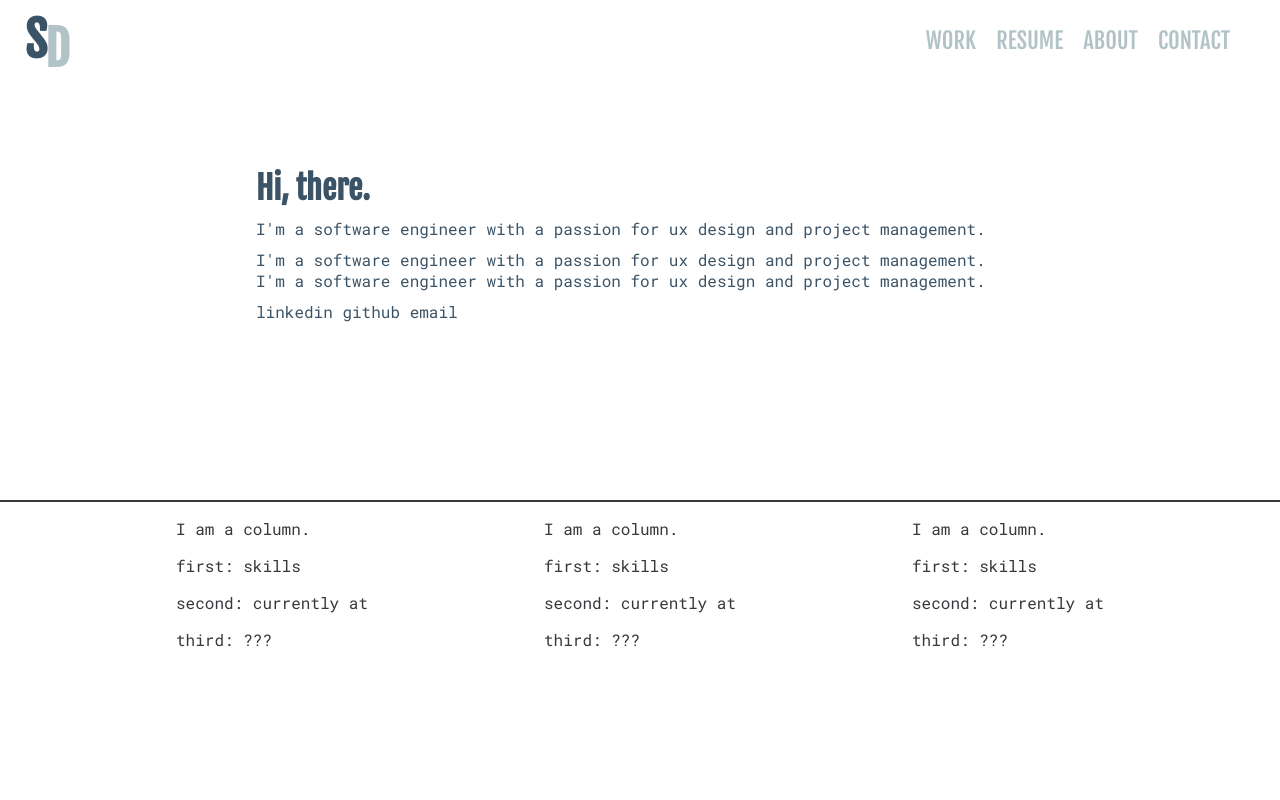
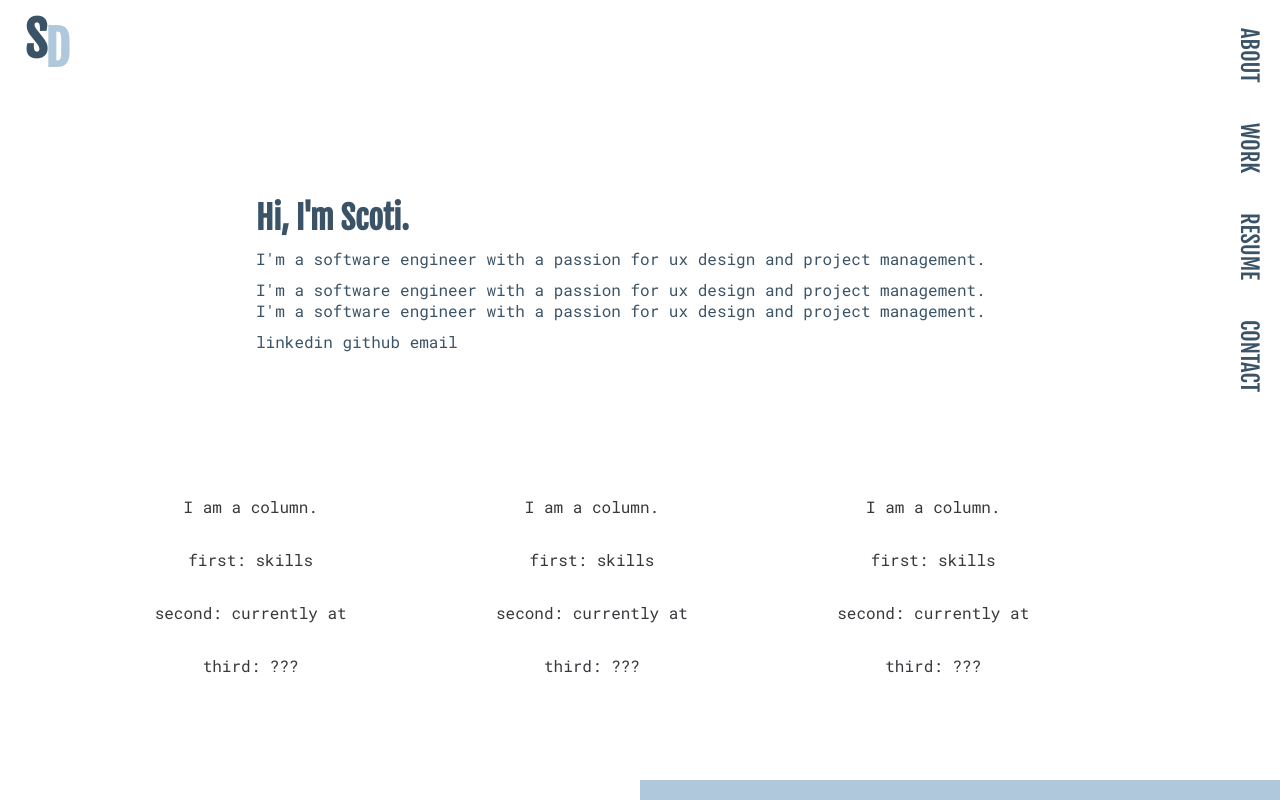
Before and after one commit to scotidodson/2021-portfolio, a React (Create React App) app: page / in a window 1280 px wide. Shown: the top 800 px of the page. Built offline with nearby package versions, Linux system fonts and the light colour scheme.

Commit message:
move nav bar

```diff
--- a/src/App.css
+++ b/src/App.css
@@ -8,23 +8,11 @@ body {
 }
 
 .navigation {
-    /* z-index: 10; */
     position: fixed;
-    top: 6px;
+    top: 0;
     right: 0;
-    /* background: #fff;
-    height: 70px; */
-
-}
-
-.navBar {
-    /* z-index: 2; */
-    position: fixed;
     width: 100%;
     height: 80px;
-    background-color: #fff;
-    top:0;
-    left:0;
 }
 
 .navigation li a, .sd span a {
@@ -33,23 +21,28 @@ body {
 }
 
 .navigation li a:hover {
-    border-bottom: 2px solid #38373c;
+    border-left: 2px solid #c89247;
 }
 
 .navigation ul {
     display: flex;
     flex-direction: row;
     list-style-type: none;
-    padding: 20px 30px 10px;
+    padding: 0 2%;
     margin: 0;
+    writing-mode: vertical-rl;
+    text-orientation: sideways;
+    position: fixed;
+    top: 8px;
+    right: 0px;
 }
 
 .navigation li {
     text-decoration: none;
     font-family: 'Fjalla One', sans-serif;
     font-size: 1.4rem;
-    color: #b2c3c8;
-    padding: 0 20px 0 0;
+    color: #3b5366;
+    padding: 20px 0;
     margin: 0;
 }
 
@@ -88,11 +81,9 @@ body {
     display: block;
     font-family: 'Fjalla One', sans-serif;
     white-space: nowrap;
-    color: #b2c3c8;
+    color: #B0C8DB;
     padding: 0;
     margin: 0;
-    /* writing-mode: vertical-rl;
-    text-orientation: sideways; */
     position: fixed;
     top: 1.2rem;
     left: 45px;
--- a/src/App.js
+++ b/src/App.js
@@ -15,31 +15,22 @@ import Footer from './containers/Footer';
 function App() {
   return (
     <Router>
-      <div className='navBar'>
-      </div>
       <nav className='navigation'>
+        <div className='sd'>
+            <span className='dodson'><Link to='/'>D</Link></span>
+            <span className='scoti'><Link to='/'>S</Link></span>
+        </div>
         <ul>
             {/* <li>
               <Link to='/'>HOME</Link>
             </li> */}
-            <li>
-              <Link to='/portfolio'>WORK</Link>
-            </li>
-            <li>
-              <Link to='/resume'>RESUME</Link>
-            </li>
-            <li>
-              <Link to='/about'>ABOUT</Link>
-            </li>
-            <li>
-              <Link to='/contact'>CONTACT</Link>
-            </li>
+            <li><Link to='/about'>ABOUT</Link></li>
+            <li><Link to='/portfolio'>WORK</Link></li>
+            <li><Link to='/resume'>RESUME</Link></li>
+            <li><Link to='/contact'>CONTACT</Link></li>
         </ul>
       </nav>
-      <div className='sd'>
-            <span className='dodson'><Link to='/'>D</Link></span>
-            <span className='scoti'><Link to='/'>S</Link></span>
-        </div>
+
       <Switch>
         <Route path='/about'><About/></Route>
         <Route path='/resume'><Resume/></Route>
--- a/src/components/Column.css
+++ b/src/components/Column.css
@@ -1,7 +1,6 @@
-.column div {
+.column {
     width: 33.33%;
+    display: flex;
+    flex-direction: column;
+    align-items: center;
 }
-.column {
-    /* border-left: 2px solid #38373c;
-    border-right: 2px solid #38373c; */
-}
--- a/src/components/Hero.css
+++ b/src/components/Hero.css
@@ -1,8 +1,9 @@
 .hero {
     display: flex;
-    min-height: 500px;
+    min-height: 400px;
     width: 100%;
     flex-direction: row;
+    padding: 80px 0 0;
 }
 
 .hero .left {
--- a/src/components/Hero.js
+++ b/src/components/Hero.js
@@ -5,7 +5,7 @@ const Hero = () => {
   return (
     <div className='hero'>
       <div className="left">
-        <h2>Hi, there.</h2>
+        <h2>Hi, I'm Scoti.</h2>
         <p>I'm a software engineer with a passion for ux design and project management.</p>
         <p>I'm a software engineer with a passion for ux design and project management. I'm a software engineer with a passion for ux design and project management.</p>
         <p>linkedin   github   email</p>
--- a/src/components/Pillars.css
+++ b/src/components/Pillars.css
@@ -1,9 +1,7 @@
 .pillars {
-    width: 100%;
+    width: 80%;
     display: flex;
     flex-direction: row;
-    justify-content: space-evenly;
-    border-top: 2px solid #38373c;
-    border-bottom: 2px solid #38373c;
     min-height: 300px;
+    padding: 0 80px;
 }
--- a/src/components/PortBlock.css
+++ b/src/components/PortBlock.css
@@ -5,11 +5,10 @@
 
 .portBlock .image, .portBlock .text {
     display: block;
-    border-bottom: 2px solid #38373c;
     min-height: 300px;
     padding: 10%;
 }
 
 .portBlock .image {
-    background-color: #b2c3c8;
+    background-color: #B0C8DB;
 }
--- a/src/containers/Home.js
+++ b/src/containers/Home.js
@@ -3,6 +3,8 @@ import React from "react";
 import Hero from '../components/Hero';
 import Pillars from '../components/Pillars';
 import Portfolio from './Portfolio'
+import Resume from './Resume';
+import Contact from './Contact';
 
 const Home = () => {
   return (
@@ -10,6 +12,8 @@ const Home = () => {
      <Hero/>
      <Pillars/>
      <Portfolio/>
+     <Resume/>
+     <Contact/>
    </div>
   );
 };
--- a/src/containers/Portfolio.css
+++ b/src/containers/Portfolio.css
@@ -3,6 +3,5 @@
     display: flex;
     flex-direction: row;
     justify-content: space-evenly;
-    border-bottom: 2px solid #38373c;
     min-height: 300px;
 }
```
